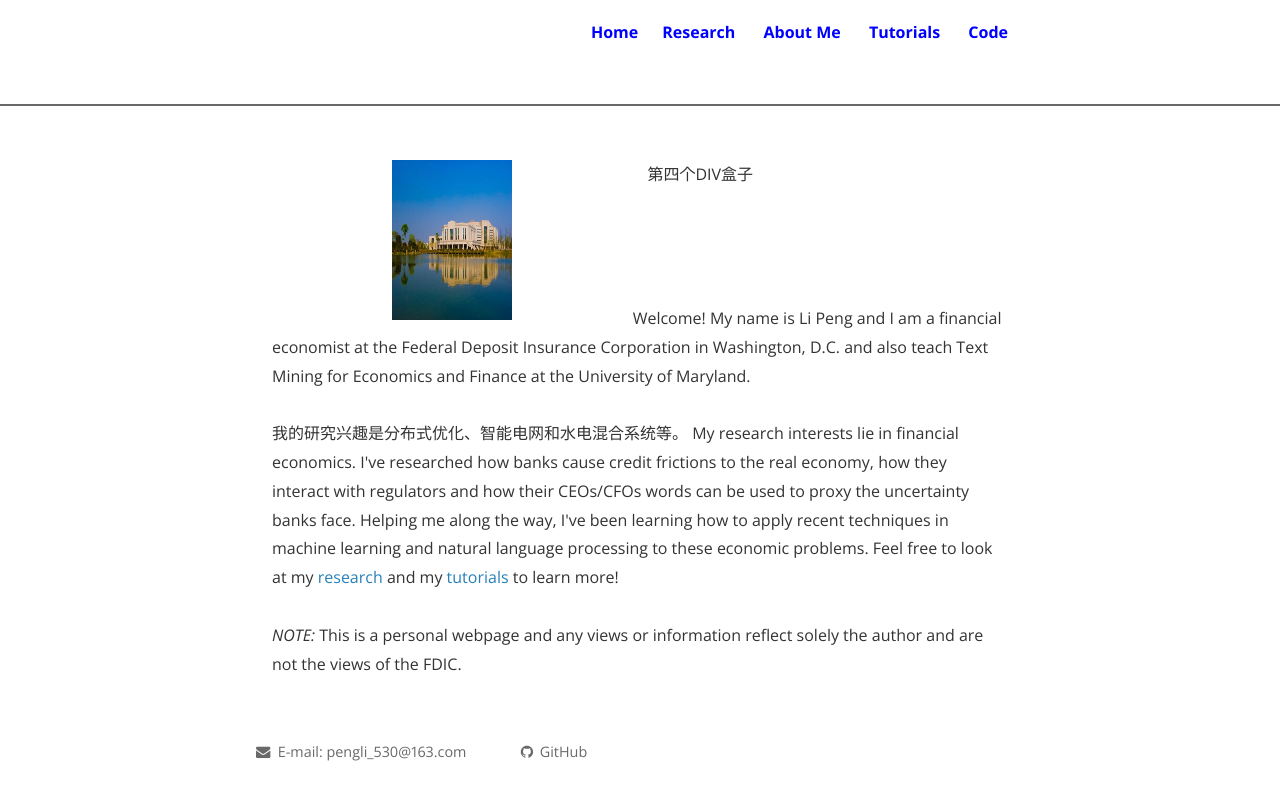
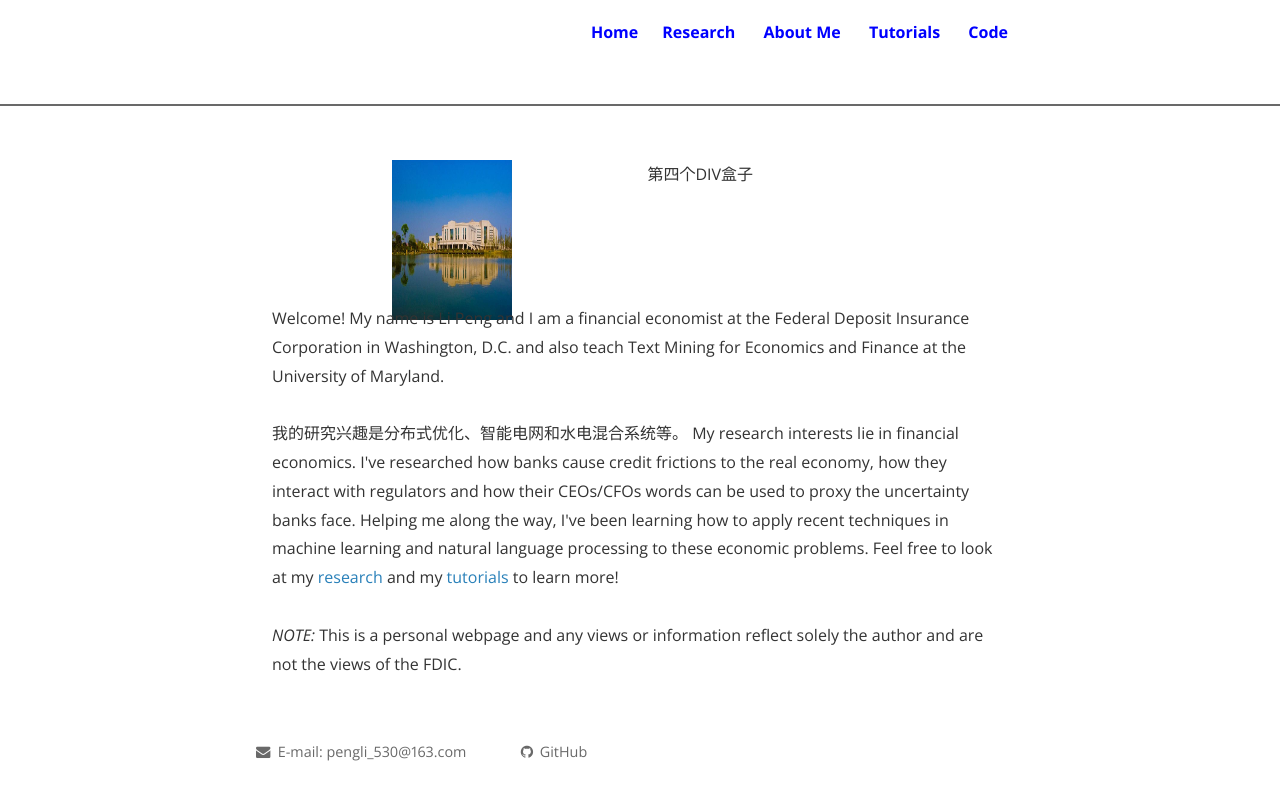
Before and after one commit to lp48280421/lp48280421.github.io, a Jekyll site: the page built from index.html, in a window 1280 px wide. Shown: the top 800 px of the page. Built offline with Jekyll 4.4.1, drawn with Linux system fonts in a browser that asks for light colours; nearby versions of some CDN libraries; the list of posts is cut into pages by our own code; comment, search, counter and statistics services are not loaded; a style sheet for code colours, icons or effects is not loaded.

Commit message:
Update index.html

```diff
--- a/index.html
+++ b/index.html
@@ -14,8 +14,8 @@
 
  </head>
  <style>
-.div-c{ float:left;width:49%;border:0px solid #F00}
-.div-d{ float:right;width:49%;border:0px solid #000}
+.div-c{ float:left;height:100px;width:49%;border:0px solid #F00}
+.div-d{ float:right;height:100px;width:49%;border:0px solid #000}
 </style>
 </head>
 <body>
```
